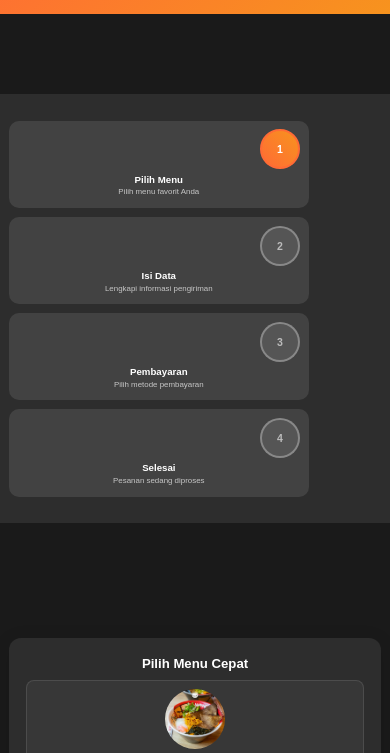
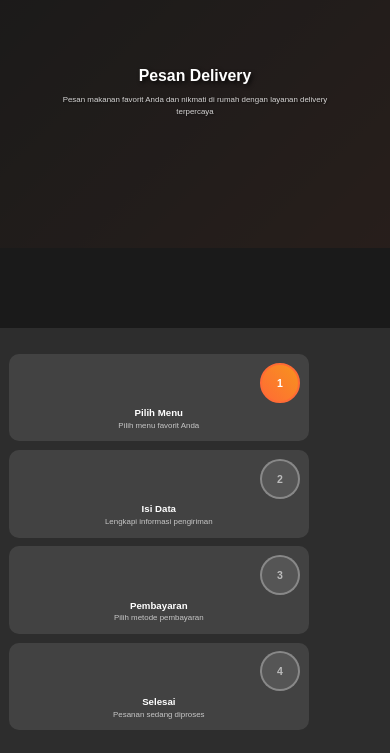
Before and after one commit to Novandrya1/ramenchan, a website: page order.html in a window 390 px wide. Shown: the part 90-843 px from the top of the page. Drawn offline with nearby package versions, Linux system fonts and the light colour scheme.

Commit message:
📱 Fix hero text visibility on mobile for order and admin pages

```diff
--- a/css/admin.css
+++ b/css/admin.css
@@ -1,8 +1,12 @@
 /* Modern Admin Dashboard Styles */
 .admin-hero {
-    padding: 10rem 0 2rem;
+    padding: 8rem 0 3rem;
     background: linear-gradient(135deg, var(--primary), var(--secondary));
     color: var(--white);
+    min-height: 50vh;
+    display: flex;
+    align-items: center;
+    justify-content: center;
 }
 
 .admin-header {
--- /dev/null
+++ b/css/hero-fixes.css
@@ -0,0 +1,99 @@
+/* Hero Section Visibility Fixes */
+
+/* Order Hero Section */
+.order-hero {
+    position: relative;
+    z-index: 1;
+}
+
+.order-hero::before {
+    content: '';
+    position: absolute;
+    top: 0;
+    left: 0;
+    right: 0;
+    bottom: 0;
+    background: rgba(26, 26, 26, 0.7);
+    z-index: -1;
+}
+
+.order-hero .container {
+    position: relative;
+    z-index: 2;
+    padding: 2rem 1rem;
+}
+
+/* Admin Hero Section */
+.admin-hero {
+    position: relative;
+    z-index: 1;
+}
+
+.admin-hero .container {
+    position: relative;
+    z-index: 2;
+    padding: 2rem 1rem;
+}
+
+/* Mobile Specific Fixes */
+@media (max-width: 768px) {
+    .order-hero,
+    .admin-hero {
+        padding: 6rem 0 3rem !important;
+        min-height: 40vh !important;
+    }
+
+    .order-hero h1,
+    .admin-hero h1 {
+        font-size: 2.2rem !important;
+        color: #ffffff !important;
+        font-weight: 700 !important;
+        text-shadow: 2px 2px 4px rgba(0, 0, 0, 0.8) !important;
+        margin-bottom: 1rem !important;
+        line-height: 1.2 !important;
+    }
+
+    .order-hero p,
+    .admin-hero p {
+        font-size: 1rem !important;
+        color: rgba(255, 255, 255, 0.95) !important;
+        line-height: 1.5 !important;
+        text-shadow: 1px 1px 2px rgba(0, 0, 0, 0.5) !important;
+    }
+
+    .order-hero .container,
+    .admin-hero .container {
+        padding: 2rem 1rem !important;
+        text-align: center !important;
+    }
+}
+
+/* Extra Small Mobile */
+@media (max-width: 480px) {
+    .order-hero h1,
+    .admin-hero h1 {
+        font-size: 1.8rem !important;
+    }
+
+    .order-hero p,
+    .admin-hero p {
+        font-size: 0.9rem !important;
+        padding: 0 0.5rem !important;
+    }
+}
+
+/* Ensure text is always visible */
+.order-hero *,
+.admin-hero * {
+    color: inherit !important;
+}
+
+.order-hero h1,
+.admin-hero h1 {
+    color: #ffffff !important;
+}
+
+.order-hero p,
+.admin-hero p {
+    color: rgba(255, 255, 255, 0.9) !important;
+}
--- a/css/mobile-responsive.css
+++ b/css/mobile-responsive.css
@@ -868,8 +868,33 @@
 /* Order Page Mobile */
 @media (max-width: 768px) {
     .order-hero {
-        padding: 2rem 0 !important;
+        padding: 6rem 0 3rem !important;
         text-align: center !important;
+        background: linear-gradient(135deg, rgba(26, 26, 26, 0.9), rgba(255, 107, 53, 0.2)) !important;
+        min-height: 40vh !important;
+        display: flex !important;
+        align-items: center !important;
+        justify-content: center !important;
+    }
+
+    .order-hero .container {
+        padding: 2rem 1rem !important;
+    }
+
+    .order-hero h1 {
+        font-size: 2.5rem !important;
+        color: var(--white) !important;
+        margin-bottom: 1rem !important;
+        font-weight: 700 !important;
+        text-shadow: 2px 2px 4px rgba(0, 0, 0, 0.5) !important;
+    }
+
+    .order-hero p {
+        font-size: 1.1rem !important;
+        color: rgba(255, 255, 255, 0.9) !important;
+        line-height: 1.5 !important;
+        max-width: 90% !important;
+        margin: 0 auto !important;
     }
 
     .process-steps {
@@ -952,7 +977,31 @@
 /* Admin Page Mobile */
 @media (max-width: 768px) {
     .admin-hero {
-        padding: 2rem 0 !important;
+        padding: 6rem 0 3rem !important;
+        min-height: 40vh !important;
+        display: flex !important;
+        align-items: center !important;
+        justify-content: center !important;
+    }
+
+    .admin-hero .container {
+        padding: 2rem 1rem !important;
+    }
+
+    .admin-hero h1 {
+        font-size: 2.5rem !important;
+        color: var(--white) !important;
+        margin-bottom: 1rem !important;
+        font-weight: 700 !important;
+        text-shadow: 2px 2px 4px rgba(0, 0, 0, 0.5) !important;
+    }
+
+    .admin-hero p {
+        font-size: 1.1rem !important;
+        color: rgba(255, 255, 255, 0.9) !important;
+        line-height: 1.5 !important;
+        max-width: 90% !important;
+        margin: 0 auto !important;
     }
 
     .admin-header {
--- a/css/order.css
+++ b/css/order.css
@@ -1,4 +1,30 @@
 /* Order Page Styles */
+.order-hero {
+    padding: 8rem 0 3rem;
+    background: linear-gradient(135deg, rgba(26, 26, 26, 0.9), rgba(255, 107, 53, 0.2));
+    text-align: center;
+    min-height: 50vh;
+    display: flex;
+    align-items: center;
+    justify-content: center;
+}
+
+.order-hero h1 {
+    font-size: clamp(2.5rem, 5vw, 3.5rem);
+    color: var(--white);
+    font-weight: 700;
+    margin-bottom: 1rem;
+    text-shadow: 2px 2px 4px rgba(0, 0, 0, 0.5);
+}
+
+.order-hero p {
+    font-size: clamp(1rem, 2vw, 1.3rem);
+    color: rgba(255, 255, 255, 0.9);
+    line-height: 1.5;
+    max-width: 600px;
+    margin: 0 auto;
+}
+
 .order-container {
     display: grid;
     grid-template-columns: 1fr 400px;
--- a/order.html
+++ b/order.html
@@ -16,6 +16,7 @@
     <link rel="stylesheet" href="css/footer-modern.css">
     <link rel="stylesheet" href="css/optimized-responsive.css">
     <link rel="stylesheet" href="css/conflict-fixes.css">
+    <link rel="stylesheet" href="css/hero-fixes.css">
     <script src="https://unpkg.com/feather-icons"></script>
 </head>
 <body>
```
Also changed, not shown: admin.html (+1 -0 lines).
